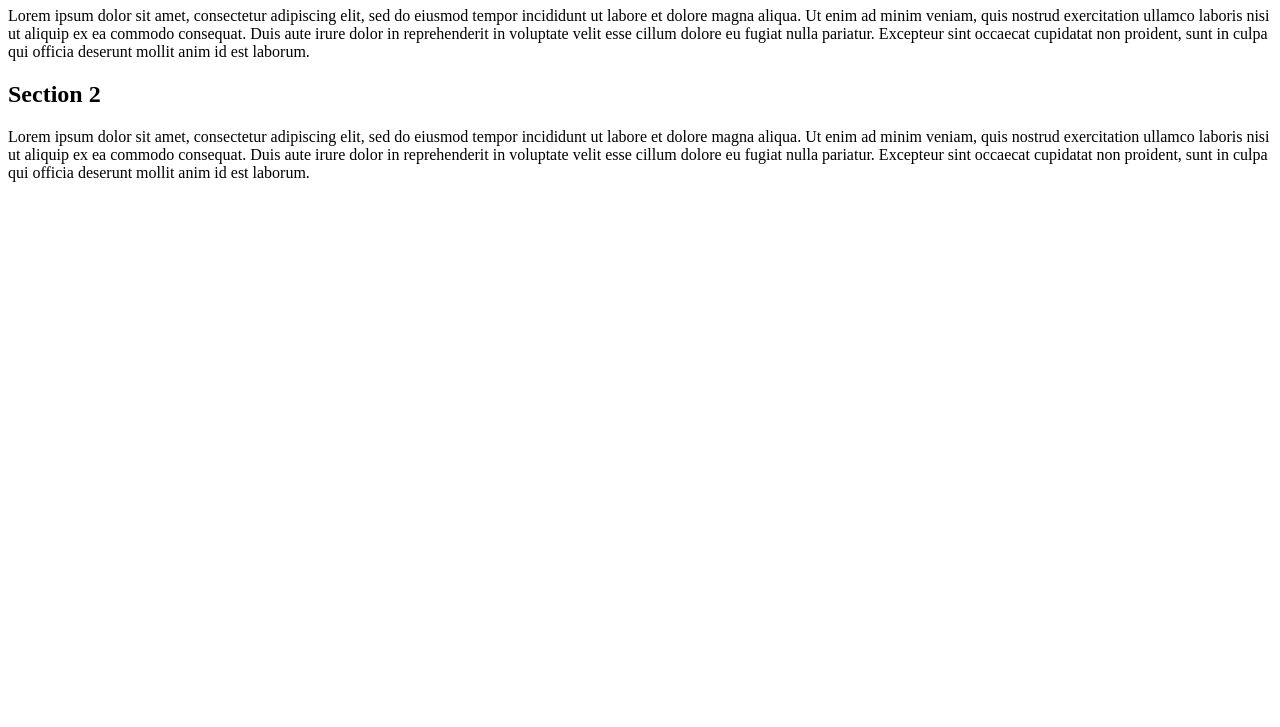
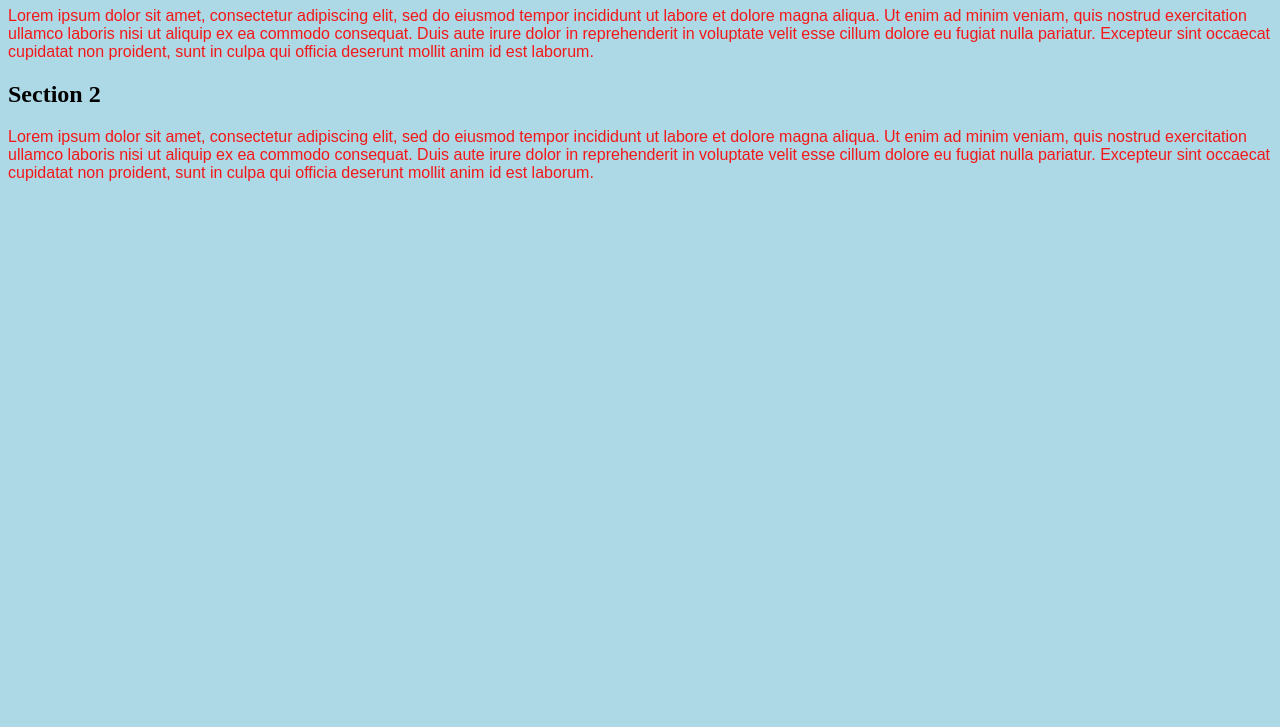
Before and after one commit to Leb0308/Responsive_design1_classdemo, a plain HTML site: page index.html in a window 1280 px wide. Shown: the part 73-800 px from the top of the page. Drawn offline with Linux system fonts and the light colour scheme.

Commit message:
background light blue
changed bg color

```diff
--- a/stylesheet.css
+++ b/stylesheet.css
@@ -1,3 +1,12 @@
+body{
+    background-color: lightblue;
+}
+
 h1{
     color: yellow;
 }
+
+p{
+    color: #F31818;
+    font-family: Arial, Helvetica, sans-serif;
+}
```
